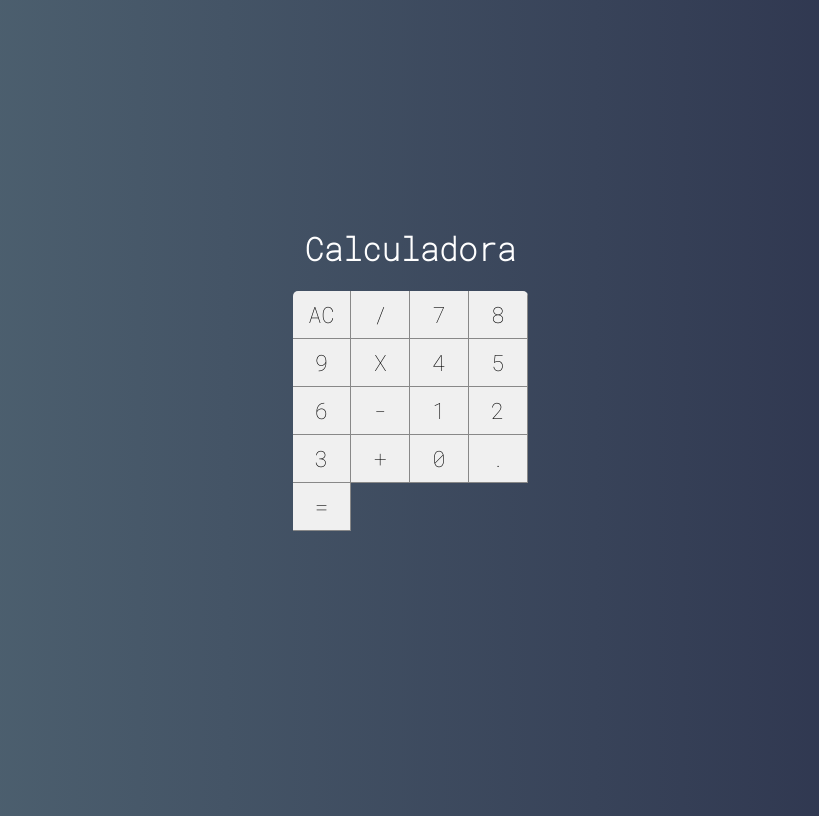
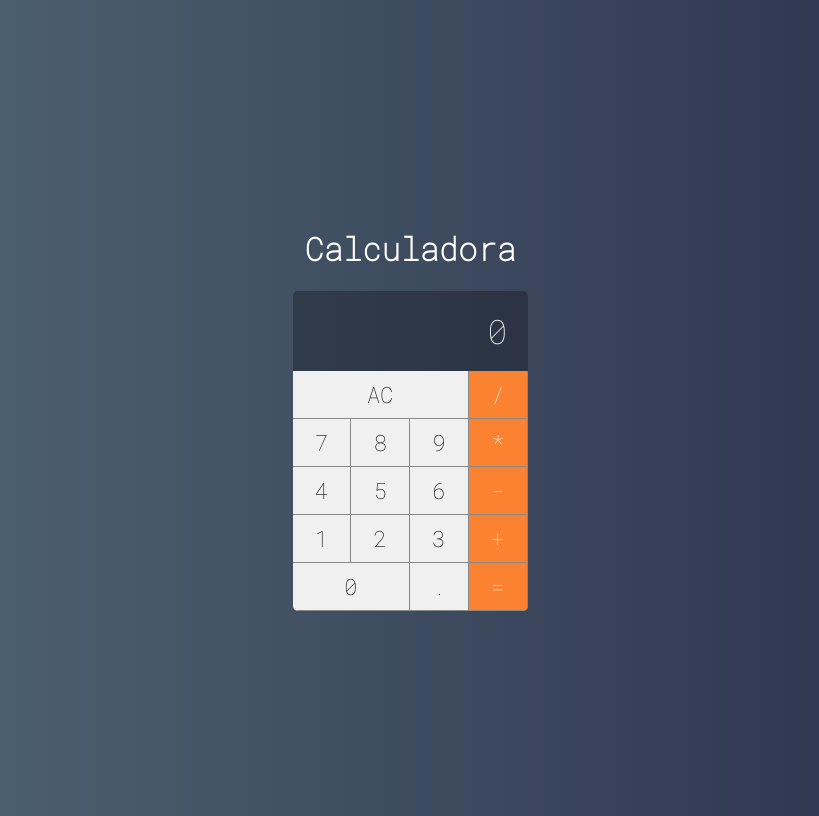
Before and after one commit to AleCigolini/calc-React, a React (Create React App) app in the folder calcreact/: page / in a window 1280 px wide. Shown: the whole page, without its empty margins (230-1049 px from the left). Built offline with nearby package versions, Linux system fonts and the light colour scheme.

Commit message:
Creating the calculator interface

```diff
--- a/calcreact/src/components/Button.css
+++ b/calcreact/src/components/Button.css
@@ -11,3 +11,26 @@
     border-bottom: var(--border-button);
     outline: none;
 }
+
+
+.button:active {
+    background-color: #ccc;
+}
+
+.button.double {
+    grid-column:  span 2;
+}
+
+.button.triple {
+    grid-column: span 3;
+}
+
+.button.operation {
+    background-color: #fa8231;
+    color: #FFF;
+}
+
+.button.operation:active {
+    background-color: #fa8231cc;
+
+}
--- a/calcreact/src/components/Button.jsx
+++ b/calcreact/src/components/Button.jsx
@@ -1,5 +1,19 @@
 import React from 'react'
 import './Button.css'
 
-export default props =>
-    <button className='button'>{props.label}</button>
+export default props =>{
+    let classes = 'button '
+    classes += props.operation ? 'operation' : ''
+    classes += props.double ? 'double' : ''
+    classes += props.triple ? 'triple' : ''
+
+    return (
+        <button
+            onClick={e => props.click && props.click(props.label)}
+            className={classes}>
+            {props.label}
+        </button>
+    )
+
+
+}
--- /dev/null
+++ b/calcreact/src/components/Display.css
@@ -0,0 +1,11 @@
+.display {
+    grid-column: span 4;
+    background-color: #0004;
+
+    display: flex;
+    justify-content: flex-end;
+    align-items: center;
+    padding: 20px;
+    font-size: 2.1em;
+    overflow: hidden;
+}
--- /dev/null
+++ b/calcreact/src/components/Display.jsx
@@ -0,0 +1,5 @@
+import React from 'react'
+import './Display.css'
+
+export default props =>
+    <div className="display">{props.value}</div>
--- a/calcreact/src/main/Calculator.css
+++ b/calcreact/src/main/Calculator.css
@@ -7,6 +7,6 @@
 
     display: grid;
     grid-template-columns: repeat(4, 25%);
-    grid-template-rows: 48px 48px 48px 48px 48px;
+    grid-template-rows: 1fr 48px 48px 48px 48px 48px;
 
 }
--- a/calcreact/src/main/Calculator.jsx
+++ b/calcreact/src/main/Calculator.jsx
@@ -2,29 +2,52 @@
 import './Calculator.css'
 import Button from '../components/Button'
 
+import Display from '../components/Display'
 
 
 export default class Calculator extends Component {
+
+    constructor (props) {
+        super(props)
+        this.clearMemory = this.clearMemory.bind(this)
+        this.setOperation = this.setOperation.bind(this)
+        this.addDigit = this.addDigit.bind(this)
+    }
+
+    clearMemory(){
+        console.log("Limpar")
+    }
+
+    setOperation(operation){
+        console.log(operation)
+    }
+
+    addDigit(n){
+        console.log(n)
+    }
+
+
     render() {
         return (
             <div className="calculator">
-                <Button label="AC"/>
-                <Button label="/"/>
-                <Button label="7"/>
-                <Button label="8"/>
-                <Button label="9"/>
-                <Button label="X"/>
-                <Button label="4"/>
-                <Button label="5"/>
-                <Button label="6"/>
-                <Button label="-"/>
-                <Button label="1"/>
-                <Button label="2"/>
-                <Button label="3"/>
-                <Button label="+"/>
-                <Button label="0"/>
-                <Button label="."/>
-                <Button label="="/>
+                <Display value={0}/>
+                <Button label="AC" click={() => this.clearMemory()} triple />
+                <Button label="/" click={this.setOperation} operation/>
+                <Button label="7" click={this.addDigit}/>
+                <Button label="8" click={this.addDigit}/>
+                <Button label="9" click={this.addDigit}/>
+                <Button label="*" click={this.setOperation} operation/>
+                <Button label="4" click={this.addDigit}/>
+                <Button label="5" click={this.addDigit}/>
+                <Button label="6" click={this.addDigit}/>
+                <Button label="-" click={this.setOperation} operation/>
+                <Button label="1" click={this.addDigit}/>
+                <Button label="2" click={this.addDigit}/>
+                <Button label="3" click={this.addDigit}/>
+                <Button label="+" click={this.setOperation} operation/>
+                <Button label="0" click={this.addDigit} double/>
+                <Button label="." click={this.addDigit}/>
+                <Button label="=" click={this.setOperation} operation/>
 
             </div>
         )
```
